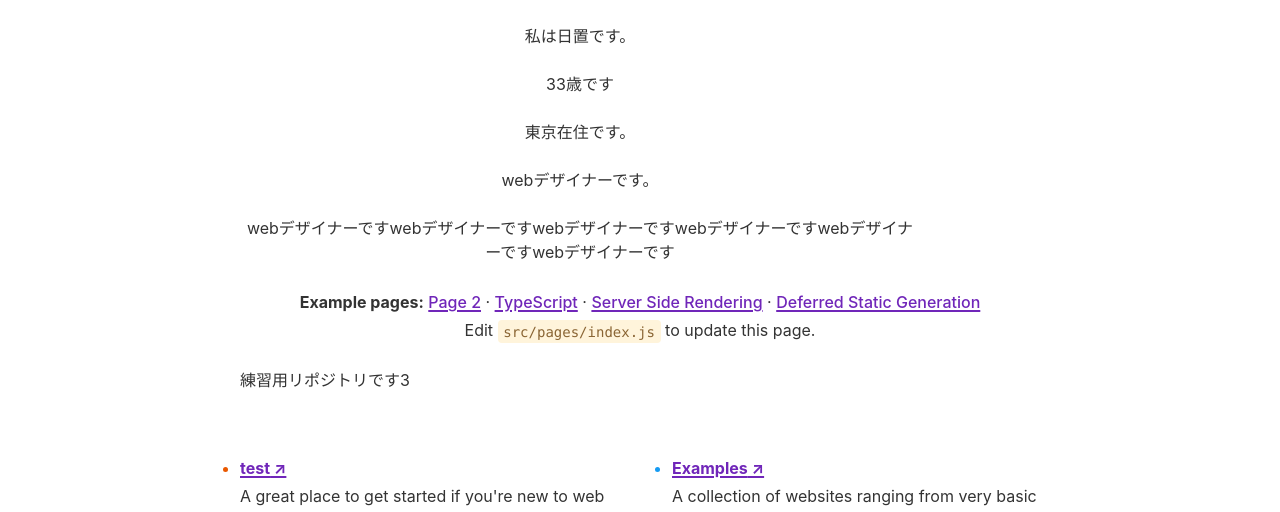
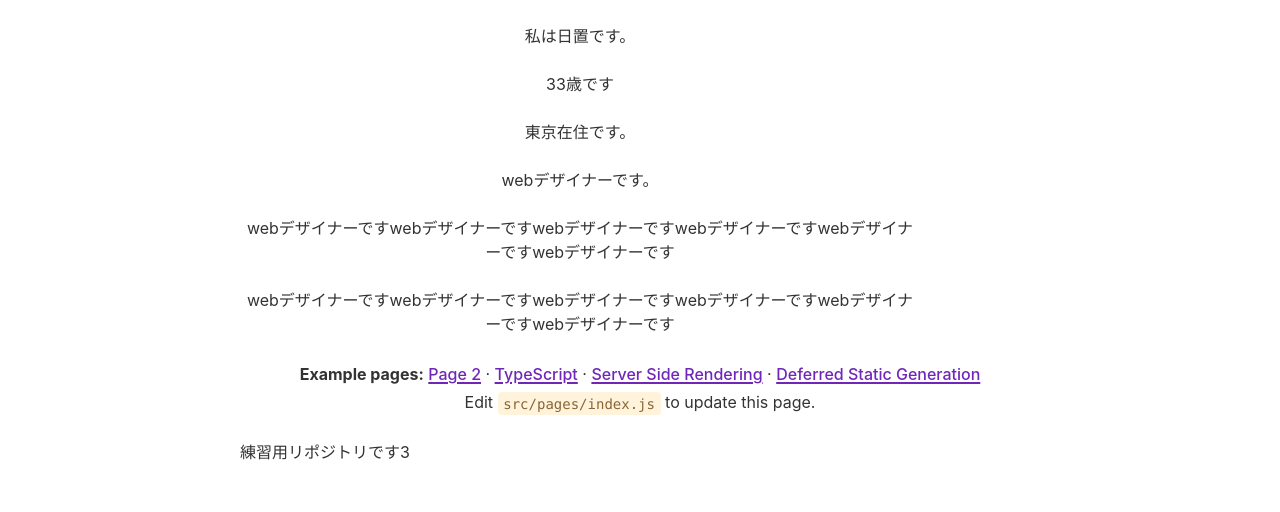
Before and after one commit to okky-hi/practice_repository, a Gatsby site: page / in a window 1280 px wide. Shown: the part 230-742 px from the top of the page. Built offline with nearby package versions, Linux system fonts and the light colour scheme; Gatsby itself is replaced by a stand-in of ours.

Commit message:
詳細追加2

```diff
--- a/src/pages/index.js
+++ b/src/pages/index.js
@@ -89,6 +89,7 @@ const IndexPage = () => (
       <p>東京在住です。</p>
       <p>webデザイナーです。</p>
       <p>webデザイナーですwebデザイナーですwebデザイナーですwebデザイナーですwebデザイナーですwebデザイナーです</p>
+      <p>webデザイナーですwebデザイナーですwebデザイナーですwebデザイナーですwebデザイナーですwebデザイナーです</p>
       <p className={styles.intro}>
         <b>Example pages:</b>{" "}
         {samplePageLinks.map((link, i) => (
```
